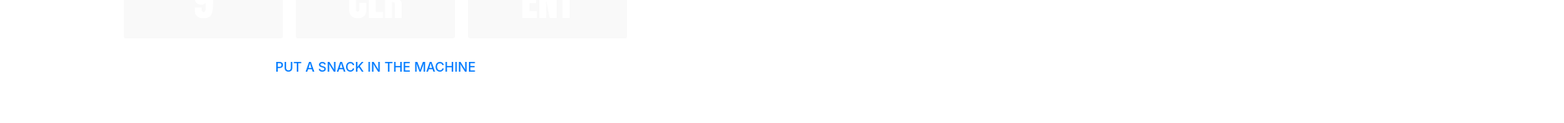
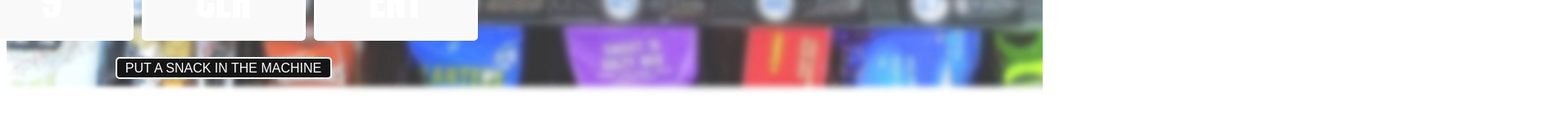
Before and after one commit to Acearoni/SoloProject-PA, a React (Vite) app in the folder client/: page / in a window 1280 px wide. Shown: the part 733-884 px from the top of the page at 82% size, 1908 px wide, since content can reach past the window. Built offline with nearby package versions, Linux system fonts and the light colour scheme; no server answers.

Commit message:
Tested out background images, messed with styling some more. Attempted at adding purchase to snack price set on amount of money in system. Did not accomplish. Will come back to.

```diff
--- a/client/src/VendorStyle.css
+++ b/client/src/VendorStyle.css
@@ -2,11 +2,19 @@
     display: flex;
     justify-content: center;
     height: 900px;
-    width: 1900px;
+    width: 100%;
+    background-image: url('../public/images/TEST.png');
+    background-blend-mode: darken;
+    background-repeat: none;
+    background-position: center;
+
 }
 
+
+
 .vending-machine {
-    margin-right: 100px;
+    margin-right: 80px;
+    margin-left: 40px;
     width: 900px;
     text-align: center;
     display: flex;
@@ -14,6 +22,7 @@
     justify-content: left;
     align-items: center;
 }
+
 
 button {
     border-radius: 8px;
@@ -62,14 +71,20 @@ button:active {
 
 .add-snack-css {
     margin-top: 20px;
+    font-family: arial;
+    background-color: #161515;
+    width: 260px;
+    height: 23px;
+    border: 2px solid white;
+    border-radius: 5px;
 }
 
 .add-snack-css a {
-    color: #007bff;
+    color: #ffffff;
     text-decoration: none;
     font-size: 16px;
 }
 
 .add-snack-css a:hover {
-    color: #000000;
+    color: #0056b3;
 }
--- a/client/src/index.css
+++ b/client/src/index.css
@@ -39,6 +39,8 @@ button:focus-visible {
   outline: 4px auto -webkit-focus-ring-color;
 }
 
+
+
 @media (prefers-color-scheme: light) {
   :root {
     color: #213547;
```
Also changed, not shown: client/public/images/TEST.png (added).
